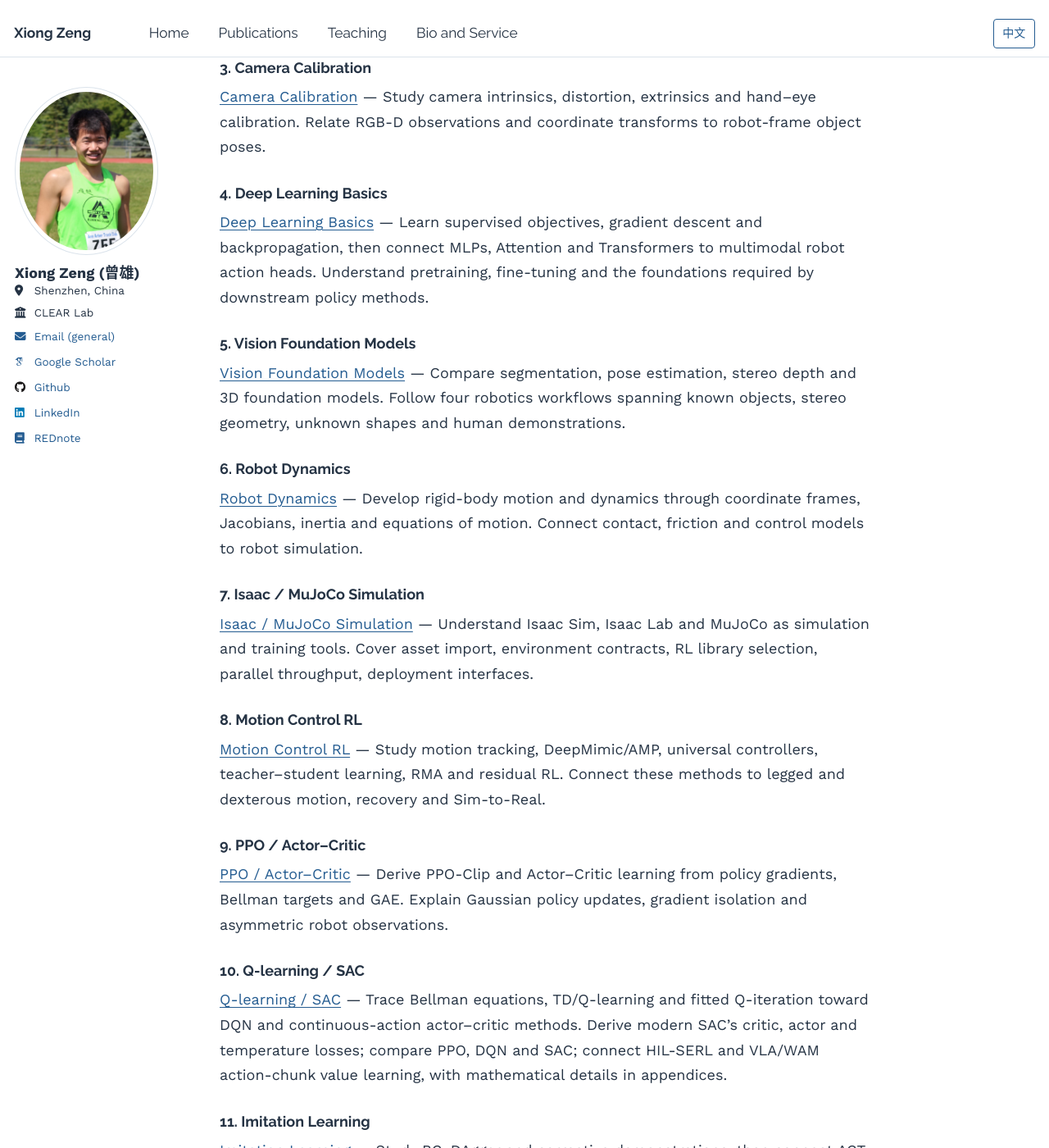
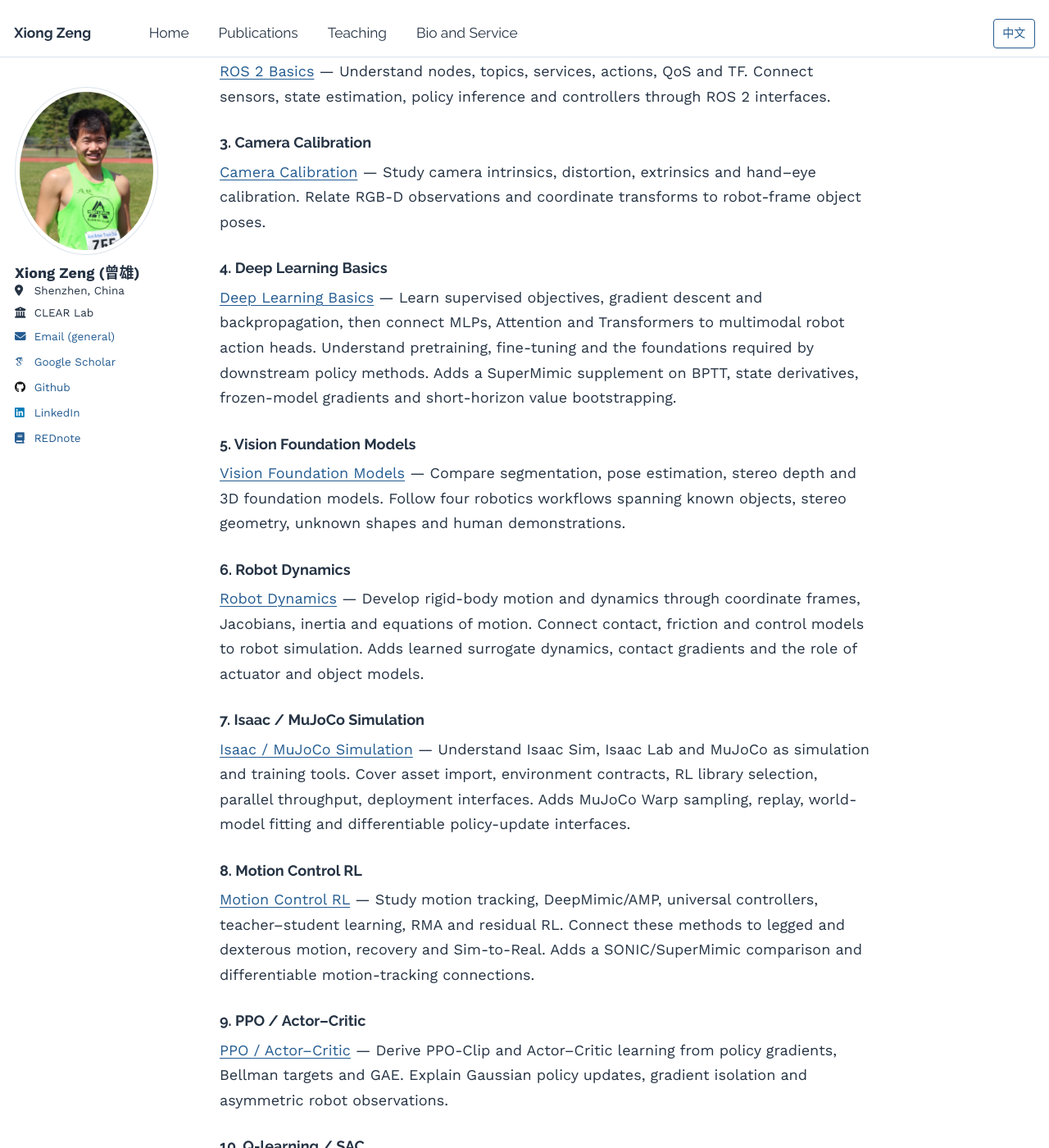
Before and after one commit to zengxiong111/zengxiong.github.io, a Jekyll site: the page built from files/COURSE_MAP_EN.md, in a window 1280 px wide and 1400 px high, scrolled down 2495 px. Shown: the whole window at 82% size. Built offline with Jekyll 4.4.1, drawn with Linux system fonts in a browser that asks for light colours; some web fonts are replaced; our own code applies the rules of GitHub Pages for plain Markdown files; some of the changed text lies outside the part shown.

Commit message:
Synchronize licensed bilingual course materials and PDF builds

```diff
--- a/files/COURSE_MAP_EN.md
+++ b/files/COURSE_MAP_EN.md
@@ -22,7 +22,7 @@
 | 0. Orientation | Systems map and guide | Explain perception–policy–control loops |
 | 1. Tools | Git, ROS 2 | Manage code and understand ROS communication and TF |
 | 2. Physics, perception and neural foundations | Calibration, Deep Learning Basics, vision foundation models, dynamics, Isaac / MuJoCo | Relate calibrated geometry, neural networks, physical models and simulation |
-| 3. Reinforcement learning | Motion RL, PPO, SAC | Design observations, actions, rewards and data collection |
+| 3. Reinforcement learning | Motion RL, PPO, SAC, Model-Based RL, Dexterous World Models | Design observations, actions, rewards and data collection |
 | 4. Demonstrations and models | Imitation Learning, Flow Matching, GR00T / SONIC, World Action Models, Efficient Training & Inference, Post-training | Learn generative and predictive policies and connect efficient inference with hierarchical controllers |
 | 5. Robot Agent integration | Robot Agent planning, tool use, verification and recovery | Orchestrate perception, policy and control for long-horizon tasks |
 
@@ -38,9 +38,12 @@
  D --> E["Robot and environment"]
  E --> B
  F["Demonstrations / imitation"] --> C
- G["Isaac / MuJoCo simulator"] --> H["PPO / SAC optimization"]
+ G["Isaac / MuJoCo simulator"] --> H["PPO / SAC / MBRL optimization"]
  H --> C
  H --> D
+ M["Learned dynamics / BPTT"]
+ G --> M
+ M --> H
  X["Robot Agent / orchestration"] --> B
  X --> C
  E --> X
@@ -51,7 +54,7 @@
 ## Reading paths
 
 1. Beginners: orientation → essential Git and ROS 2 → calibration → deep learning → dynamics → vision foundation models → simulation.
-2. Motion control: dynamics → simulation → deep learning → PPO / SAC → motion control RL.
+2. Motion control: dynamics → simulation → deep learning → PPO / SAC → motion control RL → Model-Based RL → Dexterous World Models.
 3. VLA: calibration → deep learning → vision foundation models → Imitation Learning → Flow Matching → GR00T / SONIC → World Action Models → efficient training and inference → post-training → Robot Agent.
 4. Mathematical deep dives: full PPO, SAC, and Flow Matching derivations are reference material; hands-on learning does not require deriving everything first.
 
@@ -73,7 +76,7 @@
 
 ### 4. Deep Learning Basics
 
-[Deep Learning Basics](../md/Deep_Learning_Foundations_EN.md) — Learn supervised objectives, gradient descent and backpropagation, then connect MLPs, Attention and Transformers to multimodal robot action heads. Understand pretraining, fine-tuning and the foundations required by downstream policy methods.
+[Deep Learning Basics](../md/Deep_Learning_Foundations_EN.md) — Learn supervised objectives, gradient descent and backpropagation, then connect MLPs, Attention and Transformers to multimodal robot action heads. Understand pretraining, fine-tuning and the foundations required by downstream policy methods. Adds a SuperMimic supplement on BPTT, state derivatives, frozen-model gradients and short-horizon value bootstrapping.
 
 ### 5. Vision Foundation Models
 
@@ -81,15 +84,15 @@
 
 ### 6. Robot Dynamics
 
-[Robot Dynamics](../md/Robot_Dynamics_Embodied_EN.md) — Develop rigid-body motion and dynamics through coordinate frames, Jacobians, inertia and equations of motion. Connect contact, friction and control models to robot simulation.
+[Robot Dynamics](../md/Robot_Dynamics_Embodied_EN.md) — Develop rigid-body motion and dynamics through coordinate frames, Jacobians, inertia and equations of motion. Connect contact, friction and control models to robot simulation. Adds learned surrogate dynamics, contact gradients and the role of actuator and object models.
 
 ### 7. Isaac / MuJoCo Simulation
 
-[Isaac / MuJoCo Simulation](../md/Isaac_MuJoCo_RL_Complete_Guide_EN.md) — Understand Isaac Sim, Isaac Lab and MuJoCo as simulation and training tools. Cover asset import, environment contracts, RL library selection, parallel throughput, deployment interfaces.
+[Isaac / MuJoCo Simulation](../md/Isaac_MuJoCo_RL_Complete_Guide_EN.md) — Understand Isaac Sim, Isaac Lab and MuJoCo as simulation and training tools. Cover asset import, environment contracts, RL library selection, parallel throughput, deployment interfaces. Adds MuJoCo Warp sampling, replay, world-model fitting and differentiable policy-update interfaces.
 
 ### 8. Motion Control RL
 
-[Motion Control RL](../md/Embodied_Motion_Control_RL_Tutorial_EN.md) — Study motion tracking, DeepMimic/AMP, universal controllers, teacher–student learning, RMA and residual RL. Connect these methods to legged and dexterous motion, recovery and Sim-to-Real.
+[Motion Control RL](../md/Embodied_Motion_Control_RL_Tutorial_EN.md) — Study motion tracking, DeepMimic/AMP, universal controllers, teacher–student learning, RMA and residual RL. Connect these methods to legged and dexterous motion, recovery and Sim-to-Real. Adds a SONIC/SuperMimic comparison and differentiable motion-tracking connections.
 
 ### 9. PPO / Actor–Critic
 
@@ -113,7 +116,7 @@
 
 ### 14. World Action Models
 
-[World Action Models](../md/World_Action_Models_EN.md) — Distinguish world models, VLAs and WAMs, then study DreamZero training and accelerated inference. Explain Dream-1 zero-shot embodiment transfer through shared EEF/IK interfaces, joint video–action modeling and transferable visual representations; compare FaaS adaptation, VLA/WAM compute, latency, contact control and evaluation.
+[World Action Models](../md/World_Action_Models_EN.md) — Distinguish world models, VLAs and WAMs, then study DreamZero training and accelerated inference. Explain Dream-1 zero-shot embodiment transfer through shared EEF/IK interfaces, joint video–action modeling and transferable visual representations; compare FaaS adaptation, VLA/WAM compute, latency, contact control and evaluation. Distinguishes SuperMimic state-dynamics models from visual WAMs.
 
 ### 15. Efficient Training & Inference
 
@@ -126,3 +129,11 @@
 ### 17. Robot Agents
 
 [Robot Agents](../md/Robot_Agent_Workflow_RPent_EN.md) — Distinguish foundation models, coding agents and agent harnesses. Connect RAX exploration, ASPIRE trace repair and RPent toolkits, memory, Flash Mode and the RLinf data flywheel to reusable robot workflows.
+
+### 18. Model-Based RL
+
+[Model-Based RL](../md/Model_Based_RL_Differentiable_World_Models_EN.md) — Study Dyna, PETS, Dreamer, SHAC and SuperMimic. Derive BPTT through learned dynamics, connect truncated actor–critic updates and model bias, and distinguish data augmentation, planning and differentiable policy learning.
+
+### 19. Dexterous World Models
+
+[Dexterous World Models](../md/Dexterous_Manipulation_Learned_World_Models_EN.md) — Use Wuji Hand2 in-hand reorientation as a research case. Compare PPO, CEM/MPPI and BPTT, then connect contact-aware models, actuator interfaces and Real2Sim2Real evaluation; the case does not report validated hardware results.
```
Also changed, not shown: other parts of files/COURSE_MAP_EN.md (+2 -2 lines), files/COURSE_MAP_ZH.md (+21 -10 lines), 2 other files.
